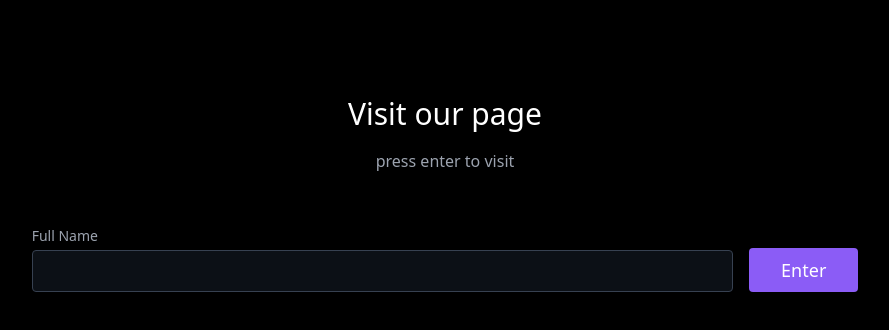
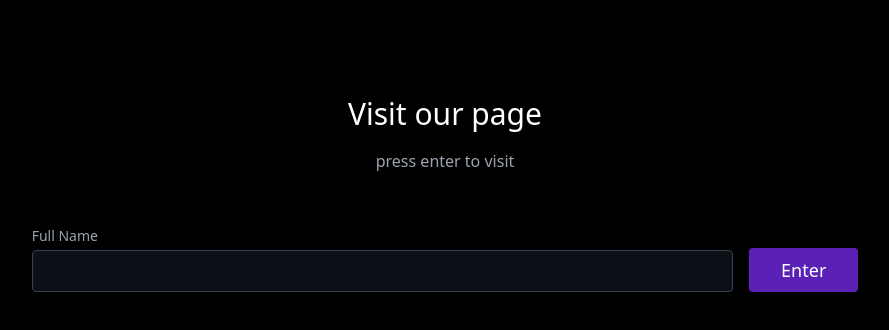
Before and after one commit to Medhansh123456/web.2., a plain HTML site: page index.html in a window 1280 px wide. Shown: the whole page, without its empty margins (195-1084 px from the left). Drawn offline with nearby package versions, Linux system fonts and the light colour scheme.

Commit message:
Update index.html

```diff
--- a/index.html
+++ b/index.html
@@ -20,7 +20,7 @@
               <input type="text" id="full-name" required  name="username" class="w-full bg-gray-800 bg-opacity-40 rounded border border-gray-700 focus:border-purple-900 focus:ring-2 focus:ring-green-900 focus:bg-transparent text-base outline-none text-gray-100 py-1 px-3 leading-8 transition-colors duration-200 ease-in-out" >
             </div>
 
-            <input type="submit" value="Enter"class="text-white bg-purple-500 border-0 py-2 px-8 focus:outline-none hover:bg-purple-900 rounded text-lg" onclick="c()"></input>
+            <input type="submit" value="Enter"class="text-white bg-purple-800 border-0 py-2 px-8 focus:outline-none hover:bg-purple-900 rounded text-lg" onclick="c()"></input>
           </div>
         </div>
       </section>
```
